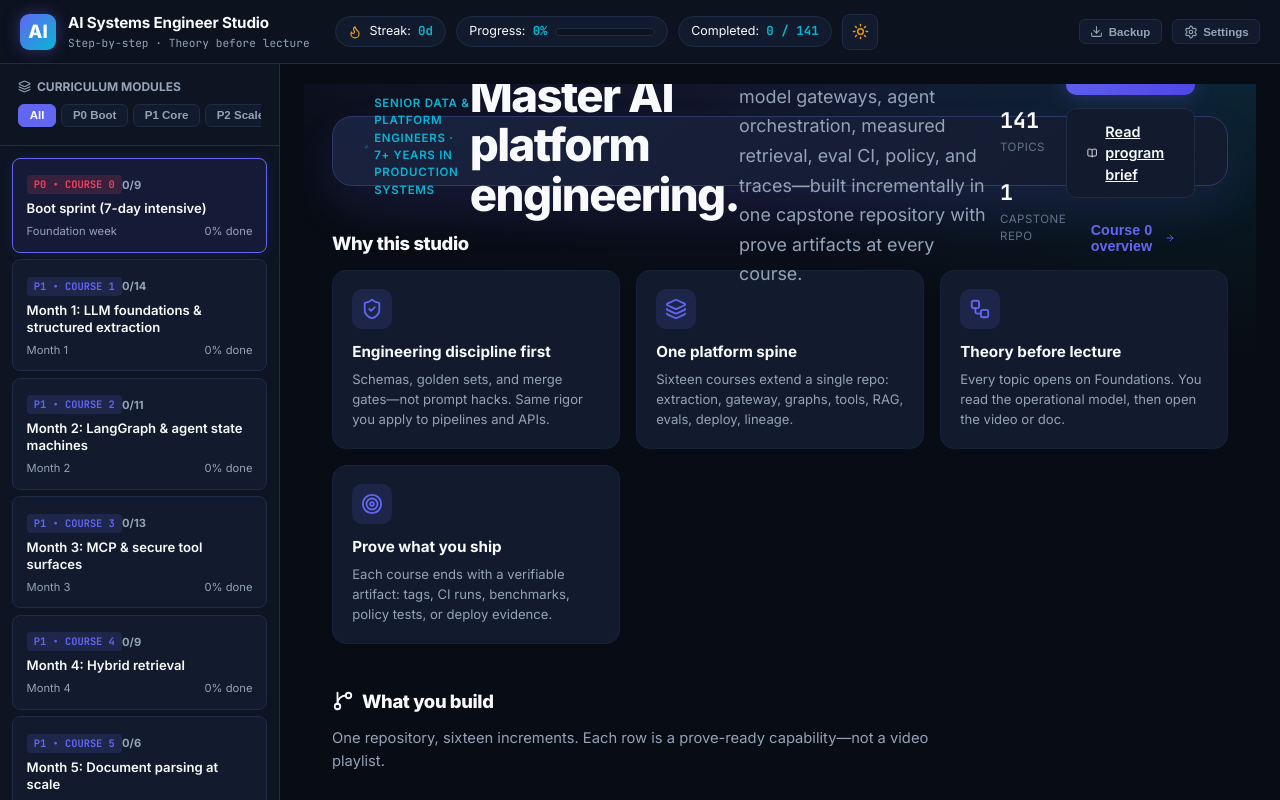
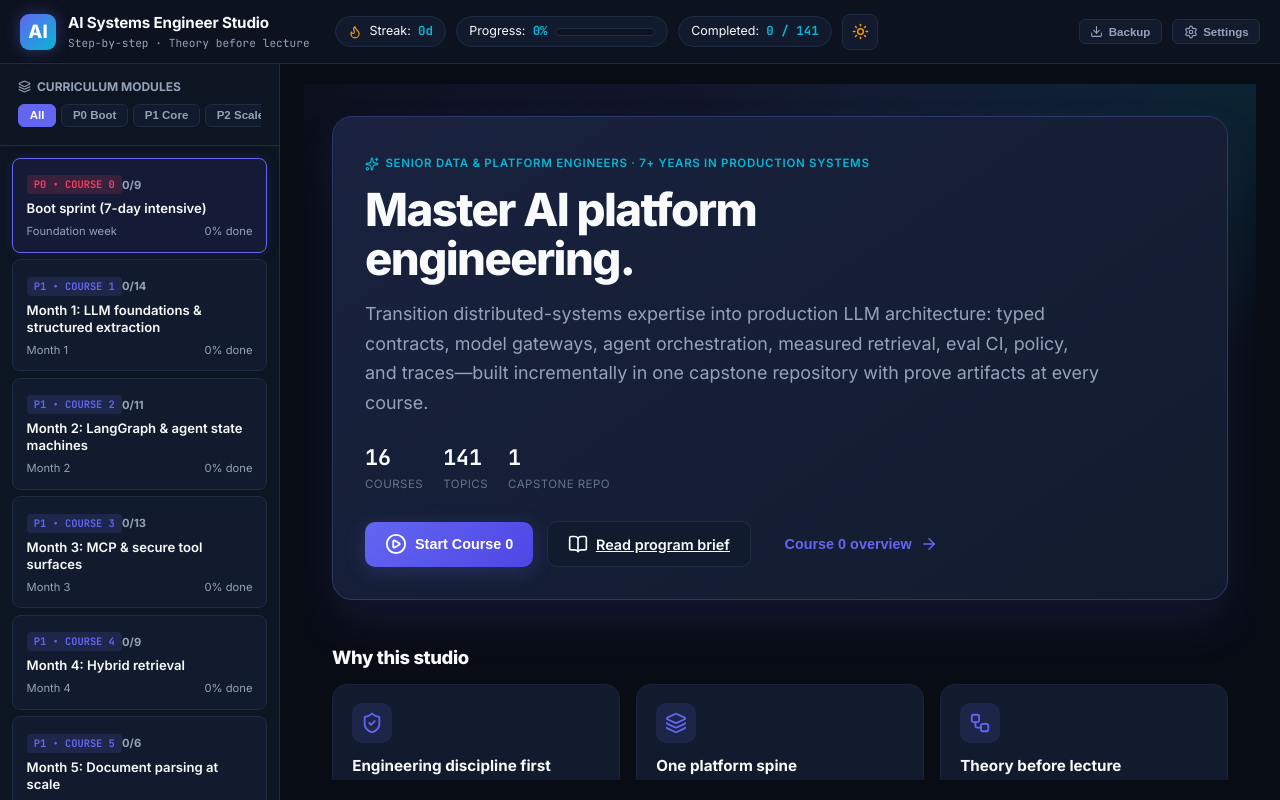
Before and after one commit to harishrajoori/ai-engineer-roadmap, a React (Vite) app: page / in a window 1280 px wide. Built offline with nearby package versions, Linux system fonts and the light colour scheme; no server answers.

Commit message:
fix: scope site header CSS so home hero layout stacks
Global header styles were applied to the homepage hero, collapsing
content into a 64px flex row. Limit sticky bar to site-header and use
section for the hero block.

```diff
--- a/src/components/Header.jsx
+++ b/src/components/Header.jsx
@@ -24,7 +24,7 @@ export default function Header({
   };
 
   return (
-    <header>
+    <header className="site-header">
       <a href="/" className="brand" onClick={handleBrandClick}>
         <div className="brand-logo">AI</div>
         <div className="brand-text">
--- a/src/components/HomeStage.jsx
+++ b/src/components/HomeStage.jsx
@@ -108,7 +108,7 @@ export default function HomeStage({
   return (
     <div className="home-stage">
       <div className="home-stage-inner home-stage-wide">
-        <header className="home-hero-mega">
+        <section className="home-hero-mega" aria-label="Program introduction">
           <p className="home-eyebrow">
             <Sparkles size={14} aria-hidden />
             {programWalkthrough.audience || "Senior data & platform engineers"}
@@ -161,7 +161,7 @@ export default function HomeStage({
               {resumeLabel ? ` · ${resumeLabel}` : ""}
             </button>
           )}
-        </header>
+        </section>
 
         <section className="home-value-section" aria-labelledby="home-value-heading">
           <h2 id="home-value-heading" className="home-section-title">Why this studio</h2>
--- a/src/index.css
+++ b/src/index.css
@@ -74,8 +74,8 @@ body {
   transition: background-color 0.25s ease, color 0.25s ease;
 }
 
-/* Header */
-header {
+/* App chrome — do not use bare <header> in page content (see .home-hero-mega) */
+header.site-header {
   background: var(--header-bg);
   backdrop-filter: blur(16px);
   -webkit-backdrop-filter: blur(16px);
@@ -341,6 +341,10 @@ header {
   max-width: 1040px;
 }
 .home-hero-mega {
+  position: static;
+  z-index: auto;
+  height: auto;
+  display: block;
   margin-bottom: 2.75rem;
   padding: 2.25rem 2rem 2rem;
   border-radius: 20px;
```
